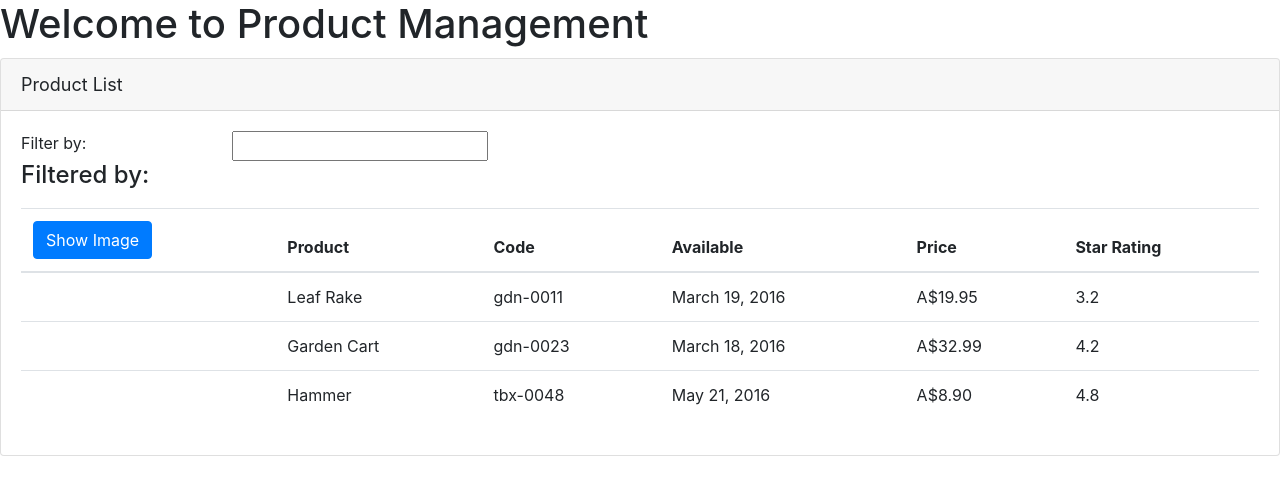
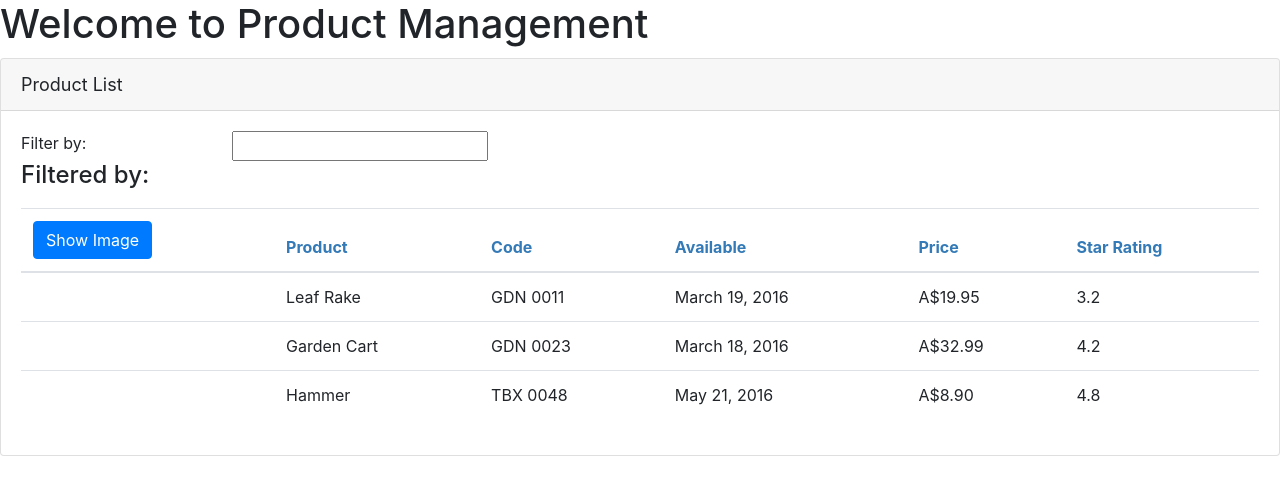
Before and after one commit to NorskJoe/APM, an Angular app: page /welcome in a window 1280 px wide. Shown: the top 494 px of the page. Built offline with nearby package versions, Linux system fonts and the light colour scheme.

Commit message:
Finished product list component

```diff
--- a/src/app/app.module.ts
+++ b/src/app/app.module.ts
@@ -4,11 +4,13 @@
 
 import { AppComponent } from './app.component';
 import { ProductListComponent } from './products/product-list.component';
+import { ConvertToSpacesPipe } from './shared/convert-to-spaces.pipe';
 
 @NgModule({
   declarations: [
     AppComponent,
-    ProductListComponent
+    ProductListComponent,
+    ConvertToSpacesPipe
   ],
   imports: [
     BrowserModule,
--- /dev/null
+++ b/src/app/products/product-list.component.css
@@ -0,0 +1,3 @@
+thead {
+    color: #337ab7
+}
--- a/src/app/products/product-list.component.html
+++ b/src/app/products/product-list.component.html
@@ -32,7 +32,7 @@
                     </tr>
                 </thead>
                 <tbody>
-                    <tr *ngFor='let product of products'>
+                    <tr *ngFor='let product of filteredProducts'>
                         <td>
                             <img *ngIf='showImage'
                                 [src]='product.imageUrl'
@@ -41,7 +41,7 @@
                                 [style.margin.px]='imageMargin'>
                         </td>
                         <td>{{ product.productName }}</td>
-                        <td>{{ product.productCode | lowercase }}</td>
+                        <td>{{ product.productCode | uppercase | convertToSpaces:'-' }}</td>
                         <td>{{ product.releaseDate }}</td>
                         <td>{{ product.price | currency:'AUD':'symbol':'1.2-2' }}</td>
                         <td>{{ product.starRating }}</td>
--- a/src/app/products/product-list.component.ts
+++ b/src/app/products/product-list.component.ts
@@ -1,16 +1,29 @@
-import { Component } from '@angular/core';
+import { Component, OnInit } from '@angular/core';
+
+import { IProduct } from './product';
 
 @Component({
     selector: 'pm-products',
-    templateUrl: './product-list.component.html'
+    templateUrl: './product-list.component.html',
+    styleUrls: ['./product-list.component.css']
 })
-export class ProductListComponent {
+export class ProductListComponent implements OnInit {
     pageTitle: string = 'Product List';
     imageWidth: number = 50;
     imageMargin: number = 2;
     showImage: boolean = false;
-    listFtiler: string = 'cart';
-    products: any[] = [
+
+    _listFilter: string;
+    get listFilter(): string {
+        return this._listFilter;
+    }
+    set listFilter(value: string) {
+        this._listFilter = value;
+        this.filteredProducts = this._listFilter ? this.performFilter(this._listFilter) : this.products;
+    }
+
+    filteredProducts: IProduct[];
+    products: IProduct[] = [
         {
             "productId": 1,
             "productName": "Leaf Rake",
@@ -43,8 +56,21 @@
         }
     ];
 
+    constructor() {
+        this.filteredProducts = this.products;
+    }
+
+    ngOnInit(): void {
+
+    }
 
     toggleImage(): void {
         this.showImage = !this.showImage;
     }
+
+    performFilter(filterBy: string): IProduct[] {
+        filterBy = filterBy.toLocaleLowerCase();
+        return this.products.filter((product: IProduct) =>
+            product.productName.toLocaleLowerCase().indexOf(filterBy) !== -1);
+    }
 }
--- /dev/null
+++ b/src/app/products/product.ts
@@ -0,0 +1,10 @@
+export interface IProduct {
+    productId: number;
+    productName: string;
+    productCode: string;
+    releaseDate: string;
+    price: number;
+    description: string;
+    starRating: number;
+    imageUrl: string;
+}
--- /dev/null
+++ b/src/app/shared/convert-to-spaces.pipe.ts
@@ -0,0 +1,10 @@
+import { Pipe, PipeTransform } from "@angular/core";
+
+@Pipe({
+    name: 'convertToSpaces'
+})
+export class ConvertToSpacesPipe implements PipeTransform {
+    transform(value: string, character: string): string  {
+        return value.replace(character, ' ');
+    }
+}
```
